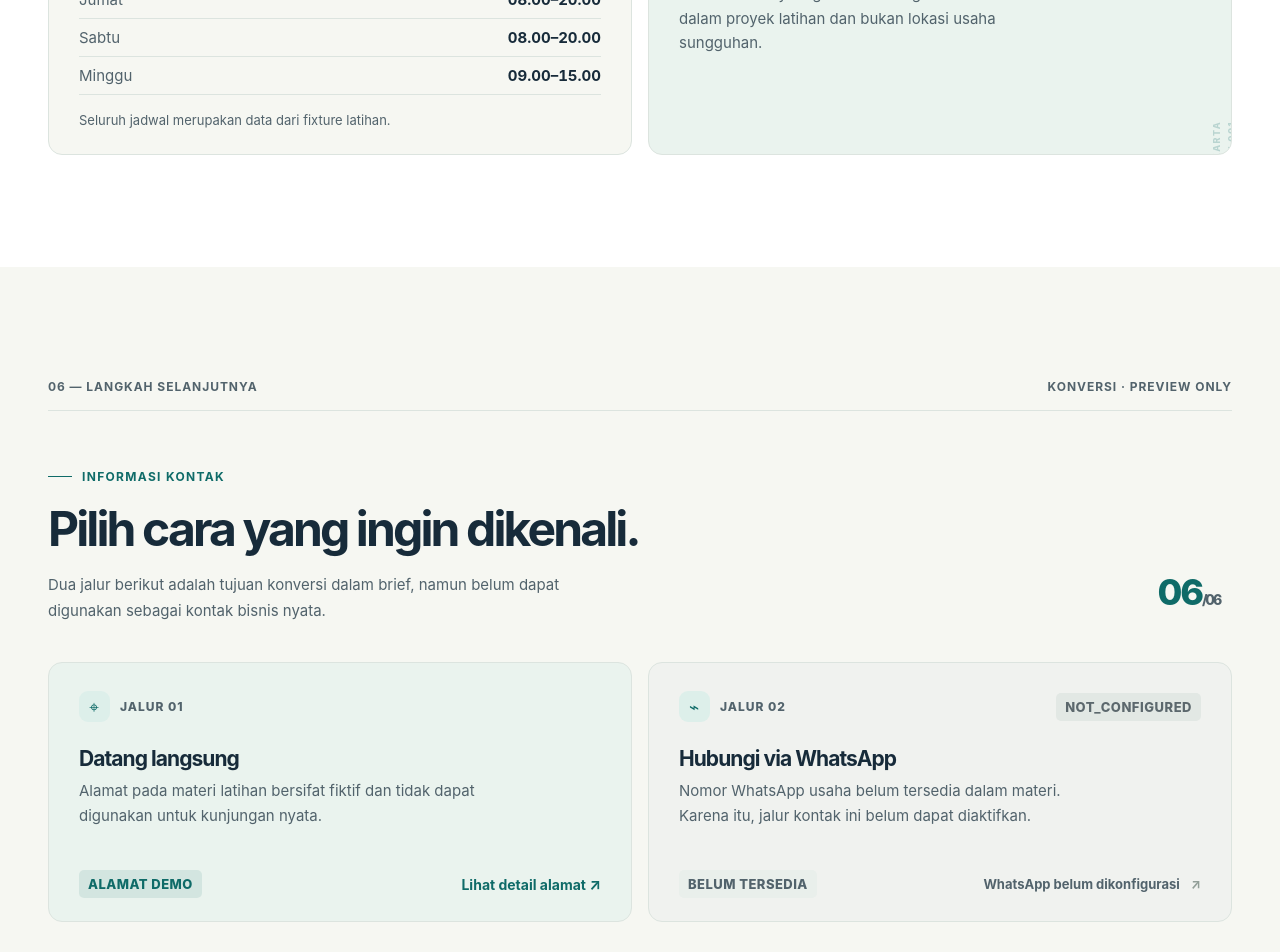
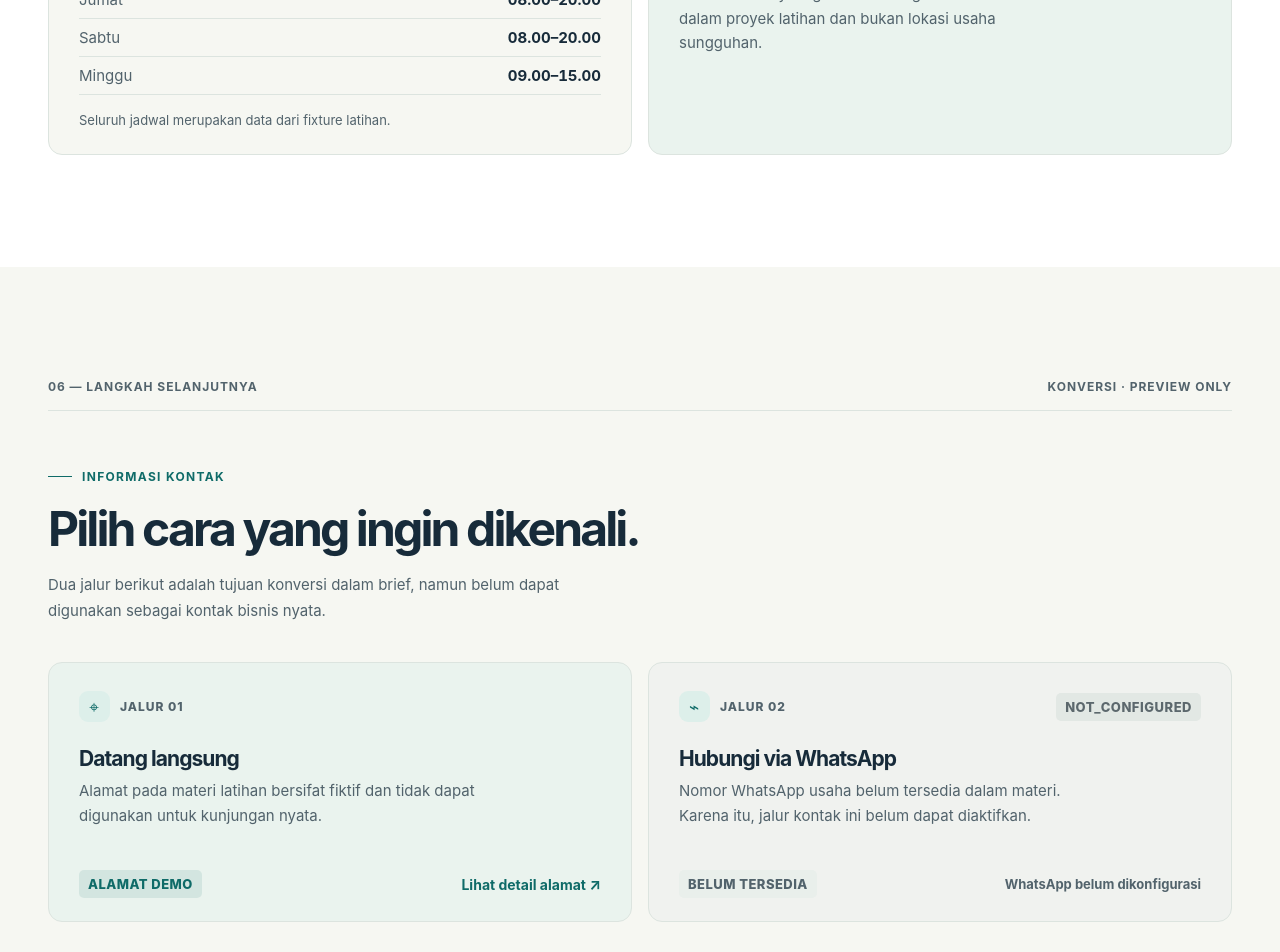
Before and after one commit to kannaryukkei/laundry-ceria-website, a React (Vite) app: page / in a window 1280 px wide. Shown: the part 4440-5392 px from the top of the page. Built offline with nearby package versions, Linux system fonts and the light colour scheme.

Commit message:
fix(a11y): remove non-informational decorative contrast text

```diff
--- a/src/App.tsx
+++ b/src/App.tsx
@@ -241,7 +241,7 @@ function HoursLocation() {
             <div className="fictional-label" data-qa-role="disclosure"><span />ALAMAT FIKTIF — DATA DEMO</div>
             <h3>Jl. Melati No. 12,<br />Jakarta</h3>
             <p>Alamat ini hanya digunakan sebagai contoh dalam proyek latihan dan bukan lokasi usaha sungguhan.</p>
-            <div className="address-decoration" aria-hidden="true"><span>JAKARTA</span><span>DEMO / 001</span></div>
+
           </article>
         </div>
       </div>
@@ -256,7 +256,7 @@ function Contact() {
         <div className="section-topline" data-qa-role="metadata"><span>06 — LANGKAH SELANJUTNYA</span><span>KONVERSI · PREVIEW ONLY</span></div>
         <div className="contact-heading-grid">
           <SectionHeading eyebrow="INFORMASI KONTAK" title="Pilih cara yang ingin dikenali." description="Dua jalur berikut adalah tujuan konversi dalam brief, namun belum dapat digunakan sebagai kontak bisnis nyata." />
-          <span className="contact-index" aria-hidden="true">06<span>/06</span></span>
+
         </div>
         <div className="contact-grid">
           <article className="contact-card walkin-card">
@@ -269,7 +269,7 @@ function Contact() {
             <div className="contact-card-top" data-qa-role="metadata"><span className="contact-icon">⌁</span><span>JALUR 02</span><span className="status-pill status-disabled" data-qa-role="disclosure">NOT_CONFIGURED</span></div>
             <h3 id="whatsapp-title">Hubungi via WhatsApp</h3>
             <p>Nomor WhatsApp usaha belum tersedia dalam materi. Karena itu, jalur kontak ini belum dapat diaktifkan.</p>
-            <div className="contact-card-bottom"><span className="status-pill status-muted" data-qa-role="disclosure">BELUM TERSEDIA</span><span className="disabled-action" data-qa-role="disclosure" aria-disabled="true">WhatsApp belum dikonfigurasi <span aria-hidden="true">↗</span></span></div>
+            <div className="contact-card-bottom"><span className="status-pill status-muted" data-qa-role="disclosure">BELUM TERSEDIA</span><span className="disabled-action" data-qa-role="disclosure" aria-disabled="true">WhatsApp belum dikonfigurasi</span></div>
           </article>
         </div>
       </div>
```
